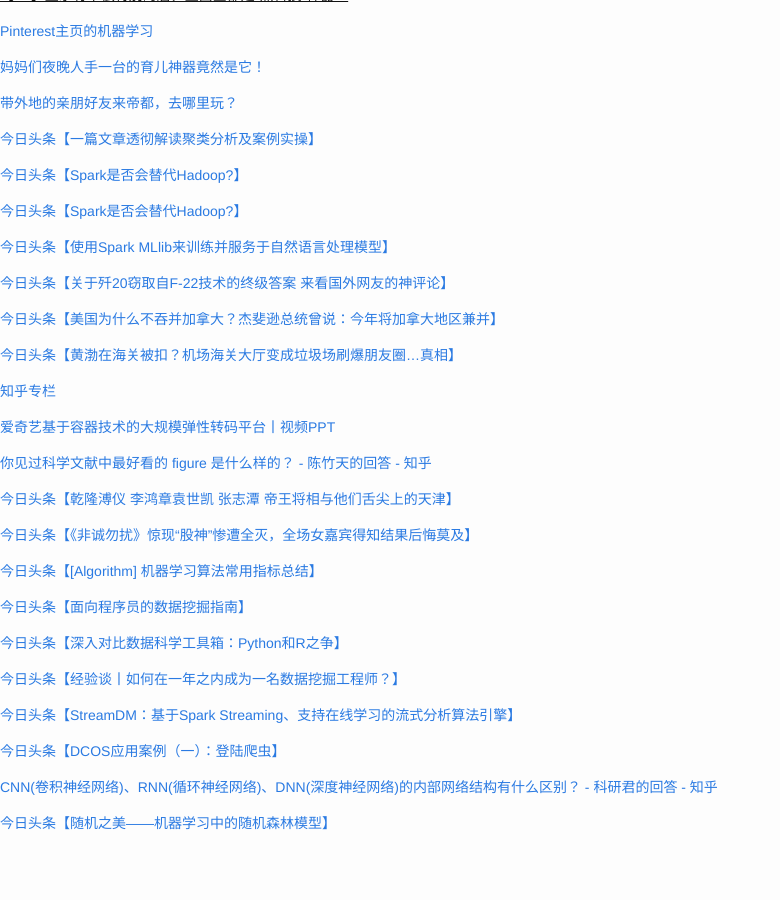
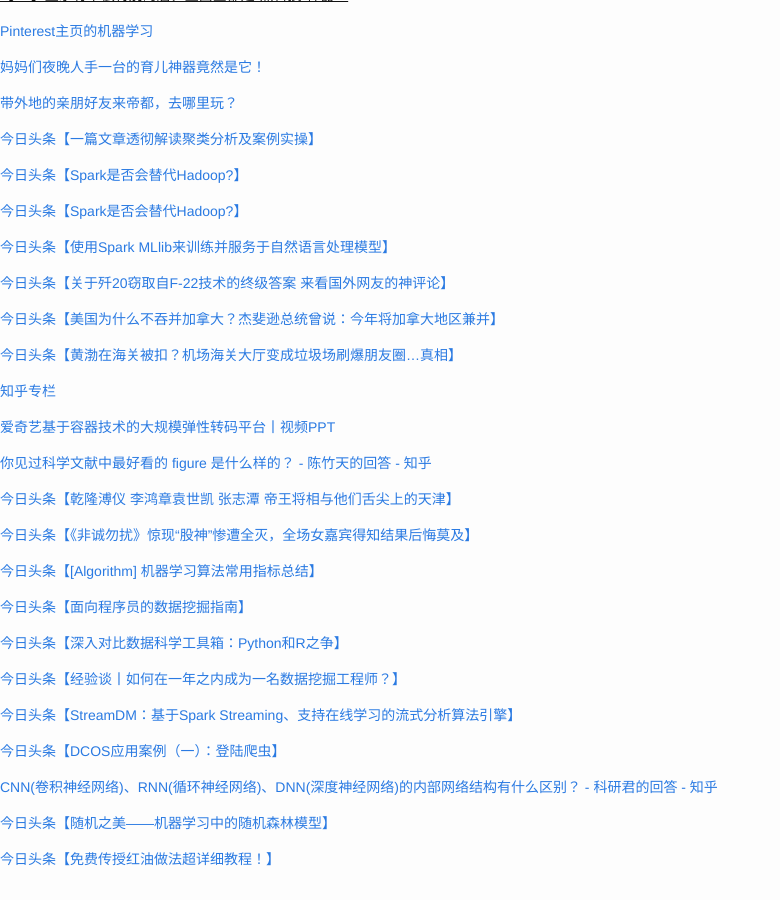
Before and after one commit to cnwarden/cnwarden.github.io, a Jekyll site: the page built from fav/index.md, in a window 1280 px wide and 900 px high, scrolled down 9210 px. Shown: the whole window, without its empty margins (0-780 px from the left). Built offline with Jekyll 4.4.1, drawn with Linux system fonts in a browser that asks for light colours; emoji names are drawn with the system emoji font; before the commit the page ends 10074 px from its top, so only the background shows below that.

Commit message:
auto commit

```diff
--- a/fav/index.md
+++ b/fav/index.md
@@ -556,3 +556,5 @@ title:  fav
 [CNN(卷积神经网络)、RNN(循环神经网络)、DNN(深度神经网络)的内部网络结构有什么区别？ - 科研君的回答 - 知乎](http://www.zhihu.com/question/34681168/answer/84061846)
 
 [今日头条【随机之美——机器学习中的随机森林模型】](http://toutiao.com/group/6274186588634775809/?iid=4098001378&app=news_article&tt_from=android_share&utm_source=email&utm_medium=toutiao_android&utm_campaign=client_share)
+
+[今日头条【免费传授红油做法超详细教程！】](http://toutiao.com/group/6273669383920222466/?iid=4098001378&app=news_article&tt_from=android_share&utm_source=email&utm_medium=toutiao_android&utm_campaign=client_share)
```
